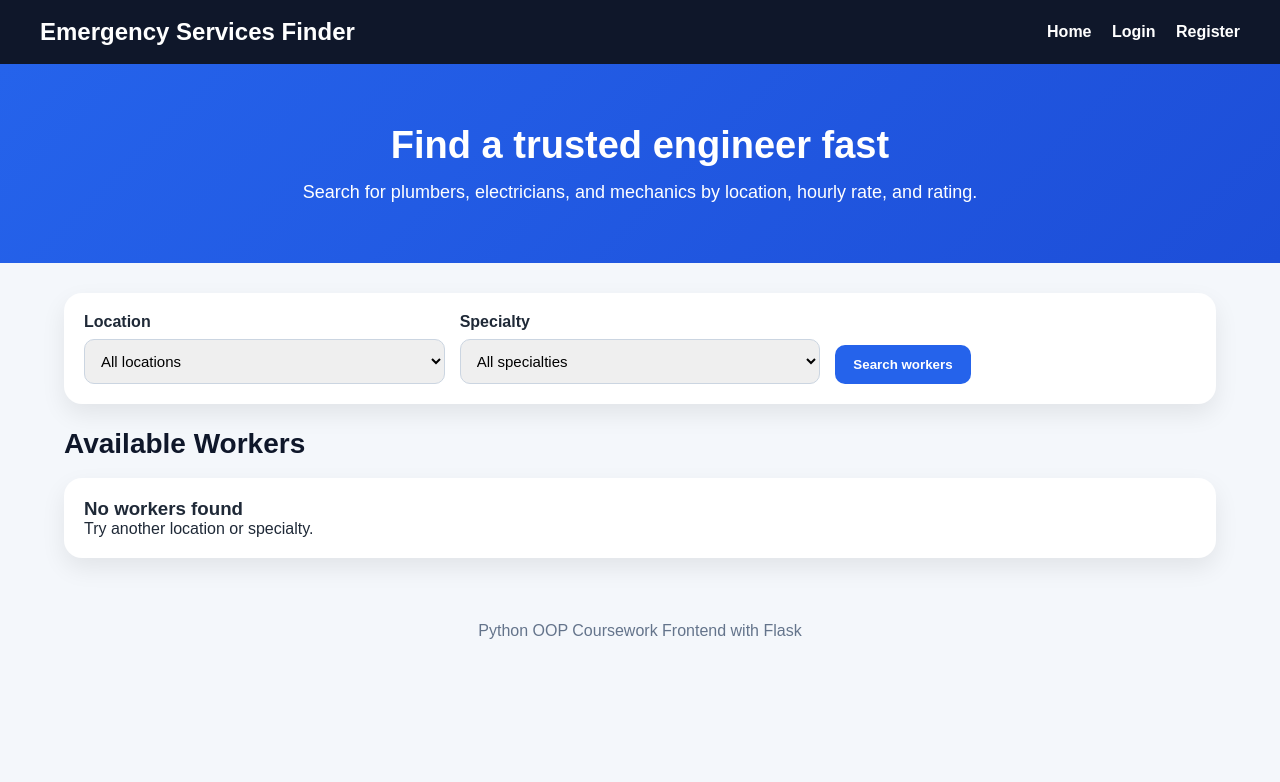
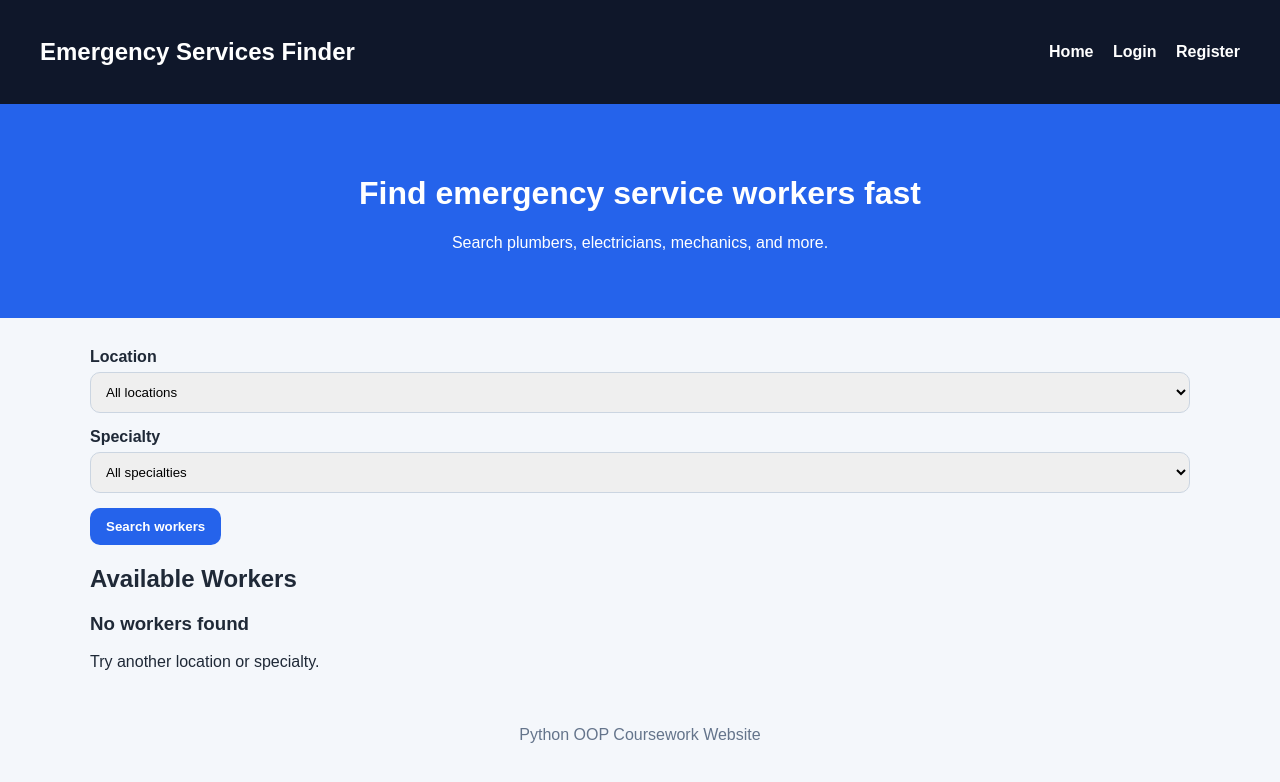
Before and after one commit to Just4Kor/App-for-Emergencies, a Flask app: page / in a window 1280 px wide. Shown: the top 782 px of the page. Run offline with Flask 3, Linux system fonts and the light colour scheme.

Commit message:
Refactor base.html for improved layout and styling
Updated HTML structure and styling for the base template, including changes to margins, paddings, and element hierarchy. Modified the hero section and navigation links for better clarity and functionality.

```diff
--- a/templates/base.html
+++ b/templates/base.html
@@ -2,17 +2,15 @@
 <html lang="en">
 <head>
     <meta charset="UTF-8">
-    <meta name="viewport" content="width=device-width, initial-scale=1.0">
     <title>Emergency Services Finder</title>
     <style>
         * {
             box-sizing: border-box;
-            margin: 0;
-            padding: 0;
             font-family: Arial, sans-serif;
         }
 
         body {
+            margin: 0;
             background: #f4f7fb;
             color: #1f2937;
         }
@@ -24,160 +22,77 @@
             display: flex;
             justify-content: space-between;
             align-items: center;
-            flex-wrap: wrap;
-            gap: 10px;
-        }
-
-        .navbar h1 {
-            font-size: 24px;
         }
 
         .navbar a {
             color: white;
             text-decoration: none;
-            margin-left: 16px;
+            margin-left: 15px;
             font-weight: bold;
         }
 
         .hero {
-            background: linear-gradient(135deg, #2563eb, #1d4ed8);
+            background: #2563eb;
             color: white;
-            padding: 60px 40px;
             text-align: center;
-        }
-
-        .hero h2 {
-            font-size: 38px;
-            margin-bottom: 15px;
-        }
-
-        .hero p {
-            font-size: 18px;
-            max-width: 700px;
-            margin: 0 auto;
+            padding: 50px 20px;
         }
 
         .container {
             width: 90%;
-            max-width: 1200px;
+            max-width: 1100px;
             margin: 30px auto;
         }
 
-        .flash-wrapper {
+        .card,
+        .box {
+            background: white;
+            padding: 20px;
+            border-radius: 16px;
+            box-shadow: 0 8px 20px rgba(0, 0, 0, 0.08);
             margin-bottom: 20px;
         }
 
-        .flash {
-            padding: 14px 18px;
-            border-radius: 10px;
-            margin-bottom: 10px;
-            font-weight: bold;
-        }
-
-        .flash.success {
-            background: #dcfce7;
-            color: #166534;
-        }
-
-        .flash.error {
-            background: #fee2e2;
-            color: #991b1b;
-        }
-
-        .filter-box,
-        .detail-box,
-        .auth-box,
-        .request-item,
-        .empty-box,
-        .card,
-        .profile-box,
-        .rating-box {
-            background: white;
-            border-radius: 18px;
-            padding: 20px;
-            box-shadow: 0 10px 24px rgba(0, 0, 0, 0.08);
-        }
-
-        .filter-box,
-        .detail-box,
-        .auth-box,
-        .profile-box,
-        .rating-box {
-            margin-bottom: 24px;
-        }
-
-        .auth-box,
-        .profile-box {
-            max-width: 700px;
-            margin-left: auto;
-            margin-right: auto;
-        }
-
-        .filter-grid,
-        .form-grid {
+        .grid {
             display: grid;
-            grid-template-columns: repeat(auto-fit, minmax(220px, 1fr));
-            gap: 15px;
-            align-items: end;
-        }
-
-        .card-grid {
-            display: grid;
-            grid-template-columns: repeat(auto-fit, minmax(280px, 1fr));
+            grid-template-columns: repeat(auto-fit, minmax(260px, 1fr));
             gap: 20px;
         }
 
         label {
+            font-weight: bold;
             display: block;
-            margin-bottom: 8px;
-            font-weight: bold;
+            margin-bottom: 6px;
         }
 
         input,
         select,
         textarea {
             width: 100%;
-            padding: 12px;
+            padding: 11px;
+            margin-bottom: 15px;
             border: 1px solid #cbd5e1;
             border-radius: 10px;
-            font-size: 15px;
         }
 
         textarea {
-            min-height: 120px;
-            resize: vertical;
+            min-height: 110px;
         }
 
         .btn {
-            display: inline-block;
             background: #2563eb;
             color: white;
+            border: none;
+            padding: 11px 16px;
+            border-radius: 10px;
             text-decoration: none;
-            border: none;
-            padding: 12px 18px;
-            border-radius: 10px;
+            font-weight: bold;
             cursor: pointer;
-            font-weight: bold;
-        }
-
-        .btn:hover {
-            background: #1d4ed8;
-        }
-
-        .btn-secondary {
-            background: #475569;
-        }
-
-        .btn-secondary:hover {
-            background: #334155;
+            display: inline-block;
         }
 
         .btn-danger {
             background: #dc2626;
-        }
-
-        .btn-danger:hover {
-            background: #b91c1c;
         }
 
         .badge {
@@ -188,60 +103,47 @@
             border-radius: 999px;
             font-size: 13px;
             font-weight: bold;
-            margin-bottom: 12px;
+            margin-bottom: 10px;
         }
 
-        .worker-meta {
-            line-height: 1.8;
-            margin-bottom: 16px;
+        .flash {
+            padding: 12px;
+            background: #dcfce7;
+            color: #166534;
+            border-radius: 10px;
+            margin-bottom: 15px;
+            font-weight: bold;
         }
 
-        .section-title {
-            margin-bottom: 18px;
-            font-size: 28px;
-            color: #0f172a;
-        }
-
-        .request-item {
-            margin-bottom: 16px;
-        }
-
-        .muted {
-            color: #64748b;
-            margin-top: 8px;
-        }
-
-        .profile-info {
-            line-height: 1.9;
-            margin-bottom: 20px;
-        }
-
-        .small-text {
-            color: #64748b;
-            font-size: 14px;
+        .error {
+            background: #fee2e2;
+            color: #991b1b;
         }
 
         footer {
-            margin-top: 40px;
-            padding: 24px;
             text-align: center;
+            padding: 25px;
             color: #64748b;
         }
     </style>
 </head>
 <body>
     <div class="navbar">
-        <h1>Emergency Services Finder</h1>
+        <h2>Emergency Services Finder</h2>
         <div>
             <a href="{{ url_for('home') }}">Home</a>
+
             {% if current_user.is_authenticated %}
                 <a href="{{ url_for('profile') }}">Profile</a>
+
                 {% if current_user.role == "customer" %}
-                    <a href="{{ url_for('requests_page') }}">My Requests</a>
+                    <a href="{{ url_for('my_requests') }}">My Requests</a>
                 {% endif %}
+
                 {% if current_user.role == "worker" %}
                     <a href="{{ url_for('worker_dashboard') }}">Worker Dashboard</a>
                 {% endif %}
+
                 <a href="{{ url_for('logout') }}">Logout</a>
             {% else %}
                 <a href="{{ url_for('login') }}">Login</a>
@@ -251,29 +153,22 @@
     </div>
 
     <div class="hero">
-        <h2>Find a trusted engineer fast</h2>
-        <p>
-            Search for plumbers, electricians, and mechanics by
-            location, hourly rate, and rating.
-        </p>
+        <h1>Find emergency service workers fast</h1>
+        <p>Search plumbers, electricians, mechanics, and more.</p>
     </div>
 
     <div class="container">
-        <div class="flash-wrapper">
-            {% with messages = get_flashed_messages(with_categories=true) %}
-                {% if messages %}
-                    {% for category, message in messages %}
-                        <div class="flash {{ category }}">{{ message }}</div>
-                    {% endfor %}
-                {% endif %}
-            {% endwith %}
-        </div>
+        {% with messages = get_flashed_messages(with_categories=true) %}
+            {% for category, message in messages %}
+                <div class="flash {{ category }}">{{ message }}</div>
+            {% endfor %}
+        {% endwith %}
 
         {% block content %}{% endblock %}
     </div>
 
     <footer>
-        Python OOP Coursework Frontend with Flask
+        Python OOP Coursework Website
     </footer>
 </body>
 </html>
```
